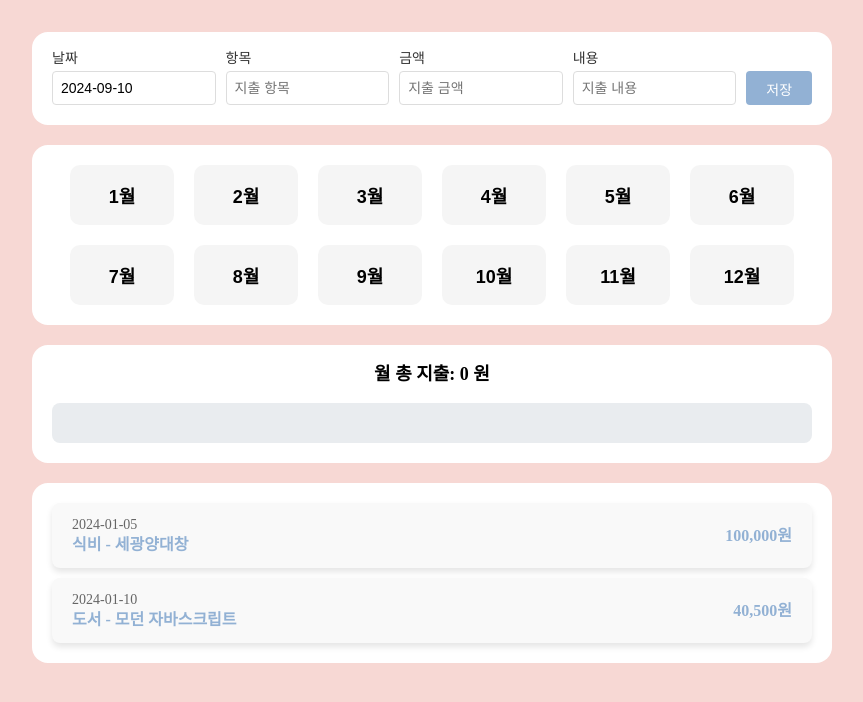
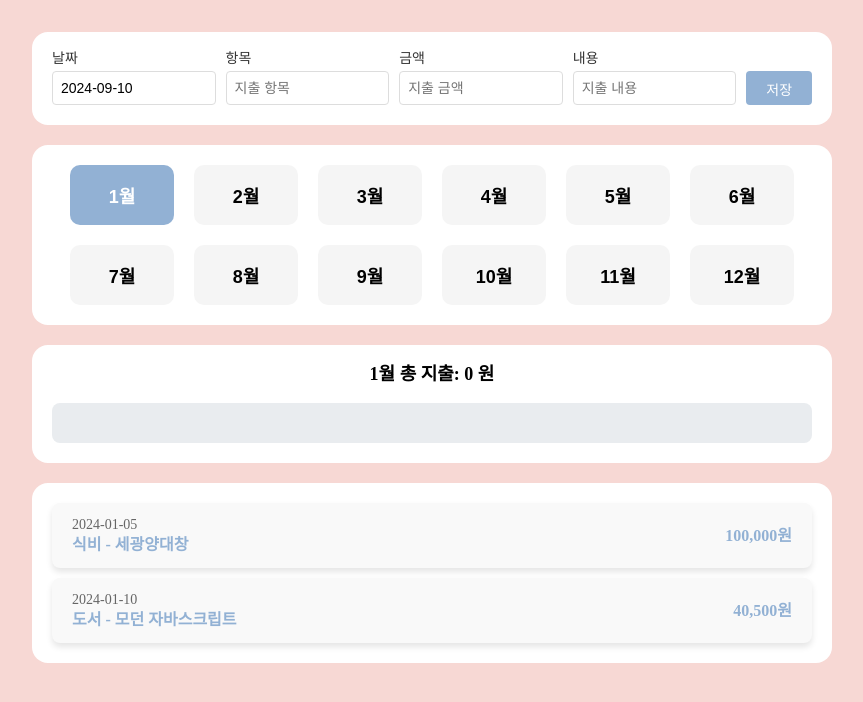
Before and after one commit to 9oormthon-univ-3-study/FE-1-STUDY-Miju, a React (Vite) app in the folder acoountbook/: page / in a window 1280 px wide. Shown: the top 702 px of the page, without its empty margins (208-1071 px from the left). Built offline with nearby package versions, Linux system fonts and the light colour scheme.

Commit message:
♻️ Refactor: 가격 숫자값으로 변경 (#1)

```diff
--- a/acoountbook/src/components/home/content/Content.jsx
+++ b/acoountbook/src/components/home/content/Content.jsx
@@ -8,13 +8,13 @@ export default function Content() {
         date="2024-01-05"
         category="식비"
         content="세광양대창"
-        price="100,000원"
+        price={100000}
       />
       <ContentItem
         date="2024-01-10"
         category="도서"
         content="모던 자바스크립트"
-        price="40,500원"
+        price={40500}
       />
     </C.Container>
   );
--- a/acoountbook/src/components/home/content/ContentItem.jsx
+++ b/acoountbook/src/components/home/content/ContentItem.jsx
@@ -9,7 +9,7 @@ export default function ContentItem({ date, category, content, price }) {
           {category} - {content}
         </C.Content>
       </div>
-      <C.Price>{price}</C.Price>
+      <C.Price>{price.toLocaleString()}원</C.Price>
     </C.Container>
   );
 }
--- a/acoountbook/src/components/home/month/Month.jsx
+++ b/acoountbook/src/components/home/month/Month.jsx
@@ -3,7 +3,7 @@ import * as M from "./Month.style";
 import MonthItem from "./MonthItem";
 
 export default function Month({ months, onMonthSelect }) {
-  const [selected, setSelected] = useState();
+  const [selected, setSelected] = useState(1);
 
   const handleClick = (month) => {
     setSelected(month);
--- a/acoountbook/src/pages/Home.jsx
+++ b/acoountbook/src/pages/Home.jsx
@@ -7,7 +7,7 @@ import { useState } from "react";
 
 export default function Home() {
   const months = [1, 2, 3, 4, 5, 6, 7, 8, 9, 10, 11, 12];
-  const [selectedMonth, setSelectedMonth] = useState();
+  const [selectedMonth, setSelectedMonth] = useState(1);
 
   const handleMonthSelect = (month) => {
     setSelectedMonth(month);
--- a/package.json
+++ b/package.json
@@ -1,5 +1,6 @@
 {
   "dependencies": {
-    "react-router-dom": "^6.26.1"
+    "react-router-dom": "^6.26.1",
+    "uuid": "^10.0.0"
   }
 }
```
Also changed, not shown: 1 other file (tests, documents, lock files or other folders).
